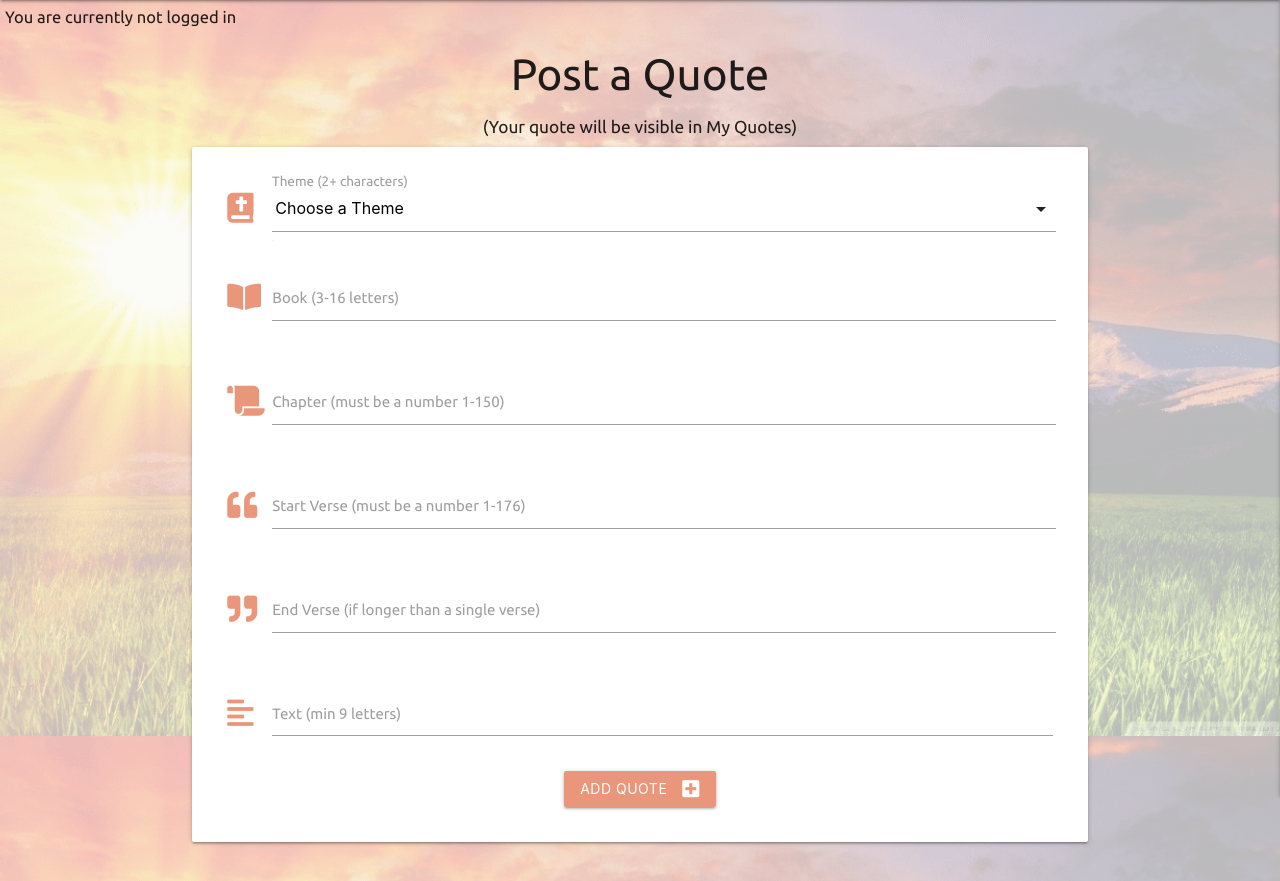
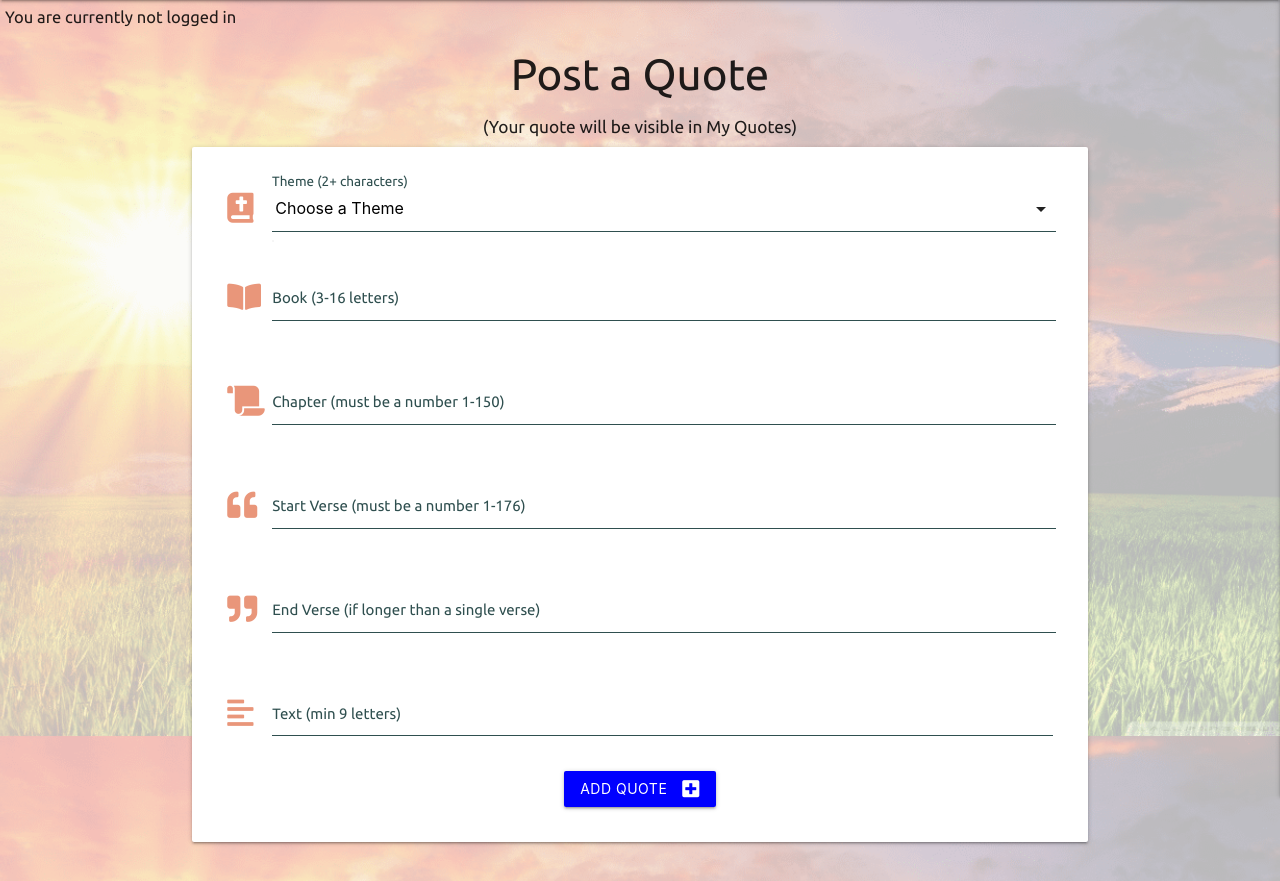
Before and after one commit to Juliet-Simpson/Find-A-Bible-Quote, a Flask app: page /add_quote in a window 1280 px wide. Shown: the part 64-945 px from the top of the page. Run offline with Flask 2, Linux system fonts and the light colour scheme; data that the repository does not hold is empty; some libraries are stand-ins or nearby versions.

Commit message:
Implement lighthouse recommendations where possible

```diff
--- a/static/css/style.css
+++ b/static/css/style.css
@@ -62,11 +62,11 @@ p{
     text-align: center;
 }
 label{
-    color:darkslategray;
+    color:darkslategray !important;
 }
 
 label.active{
-    color:darkslategray;
+    color:darkslategray !important;
 }
 .query-label{
     font-size: 120% !important;
@@ -99,19 +99,20 @@ label.active{
 }
 
 .ed-com-btn, .ed-quote-btn{
-    width:150px;
+    width:150px !important;
     margin-bottom: 4px;
 }
+
 
 /* Search */
 /* Target pasted from Devtools */
 
 input:not([type]), input[type=text]:not(.browser-default), input[type=password]:not(.browser-default), input[type=email]:not(.browser-default), input[type=url]:not(.browser-default), input[type=time]:not(.browser-default), input[type=date]:not(.browser-default), input[type=datetime]:not(.browser-default), input[type=datetime-local]:not(.browser-default), input[type=tel]:not(.browser-default), input[type=number]:not(.browser-default), input[type=search]:not(.browser-default), textarea.materialize-textarea {
-    border-bottom: 1px solid #9e9e9e !important;
+    border-bottom: 1px solid darkslategray !important;
 }
 
 input:not([type]):focus:not([readonly])+label, input[type=text]:not(.browser-default):focus:not([readonly])+label, input[type=password]:not(.browser-default):focus:not([readonly])+label, input[type=email]:not(.browser-default):focus:not([readonly])+label, input[type=url]:not(.browser-default):focus:not([readonly])+label, input[type=time]:not(.browser-default):focus:not([readonly])+label, input[type=date]:not(.browser-default):focus:not([readonly])+label, input[type=datetime]:not(.browser-default):focus:not([readonly])+label, input[type=datetime-local]:not(.browser-default):focus:not([readonly])+label, input[type=tel]:not(.browser-default):focus:not([readonly])+label, input[type=number]:not(.browser-default):focus:not([readonly])+label, input[type=search]:not(.browser-default):focus:not([readonly])+label, textarea.materialize-textarea:focus:not([readonly])+label {
-    color: #9e9e9e;
+    color: darkslategray;
 }
 
 .search-label{
@@ -124,6 +125,7 @@ input:not([type]):focus:not([readonly])+label, input[type=text]:not(.browser-def
 /* Reg/login */
 .log-reg-btn{
     padding: 0 20px;
+    text-align: center !important;
 }
 .modal-footer{
     text-align: center !important;
@@ -195,9 +197,7 @@ input{
 .theme-field{
     margin-bottom: 0;
 }
-.theme-label, .end-label{
-    color: #9e9e9e !important;
-}
+
 .add-quote-card{
     padding-bottom: 10px !important;
 }
--- a/templates/add_quote.html
+++ b/templates/add_quote.html
@@ -72,7 +72,7 @@
         <!-- submit button -->
         <div class="row ">
             <div class="col s12 center-align">
-                <button type="submit" class="btn">
+                <button type="submit" class="btn blue">
                     Add Quote <i class="fas fa-plus-square right" aria-hidden="true"></i><span class="sr-only">Plus square</span>
                 </button>
             </div>
--- a/templates/base.html
+++ b/templates/base.html
@@ -3,6 +3,9 @@
 
 <head>
   <meta charset="UTF-8">
+  <meta name="description" content="Fina a bible quote by theme">
+  <meta name="keywords" content="HTML, CSS, Python, JavaScript">
+  <meta name="author" content="Juliet Simpson">
   <meta name="viewport" content="width=device-width, initial-scale=1.0">
   <meta http-equiv="X-UA-Compatible" content="ie=edge">
   <link rel="stylesheet" href="https://cdnjs.cloudflare.com/ajax/libs/font-awesome/5.15.3/css/all.min.css"
@@ -22,7 +25,7 @@
         <a href="{{ url_for('render_homepage') }}" class="brand-logo"><i class="fas fa-cross fa-lg"
             aria-hidden="true"></i><span class="sr-only">Cross</span>BibleQuotes 4U
           </a>
-        <a href="#" data-target="mobile-demo" class="sidenav-trigger right"><i class="fas fa-bars"></i></a>
+        <a href="#" data-target="mobile-demo" class="sidenav-trigger right"><i class="fas fa-bars"aria-hidden="true"></i><span class="sr-only">Bars</span></a>
 
         <ul class="right hide-on-med-and-down">
           <li><a href="{{ url_for('render_homepage') }}">Home</a></li>
@@ -103,11 +106,11 @@
                 </label>
               </p>
               <!-- register button-->
-              <div class="row center-align log-reg-btn">
-                <button type="submit" class="col s12 btn ">
+              <div class="row log-reg-btn">
+                <button type="submit" class="col s12 btn reg-btn blue">
                   Register <i class="fas fa-sign-in-alt" aria-hidden="true"></i><span class="sr-only">Sign in</span>
                 </button>
-                <a href="#!" class="modal-close btn-small center red"><i class="fas fa-times"
+                <a href="#!" class="modal-close btn center reg-btn red"><i class="fas fa-times"
                     aria-hidden="true"></i><span class="sr-only">Times</span>Cancel</a>
               </div>
             </div>
@@ -145,7 +148,7 @@
               </div>
               <!-- login -->
               <div class="row log-reg-btn">
-                <button type="submit" class="col s12 btn ">
+                <button type="submit" class="col s12 btn blue">
                   Log In <i class="fas fa-sign-in-alt"></i>
                 </button>
               </div>
```
